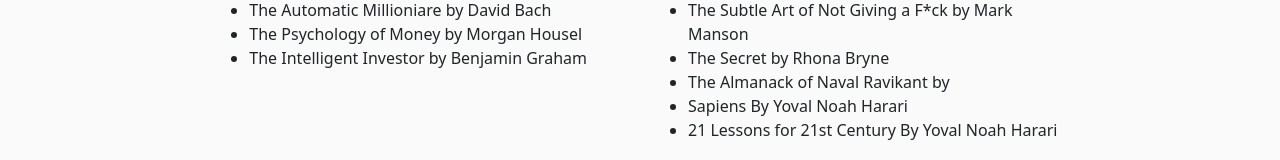
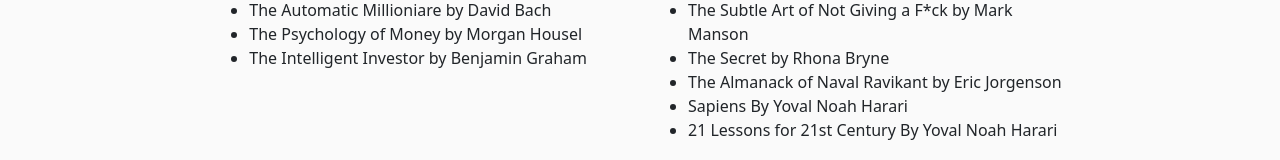
Before and after one commit to sachinshrmaa/sachins-blog, a React (Create React App) app: page /bookshelf in a window 1280 px wide. Shown: the part 324-484 px from the top of the page. Built offline with nearby package versions, Linux system fonts and the light colour scheme.

Commit message:
updating bookshelf page

```diff
--- a/src/Pages/Bookshelf.js
+++ b/src/Pages/Bookshelf.js
@@ -25,7 +25,7 @@
                         <li>Why We Sleep by Mathew Walker</li>
                         <li>The Subtle Art of Not Giving a F*ck by Mark Manson</li>
                         <li>The Secret by Rhona Bryne</li>
-                        <li>The Almanack of Naval Ravikant by </li>
+                        <li>The Almanack of Naval Ravikant by Eric Jorgenson </li>
                         <li>Sapiens By Yoval Noah Harari</li>
                         <li>21 Lessons for 21st Century By Yoval Noah Harari</li>
                     </ul>
```
